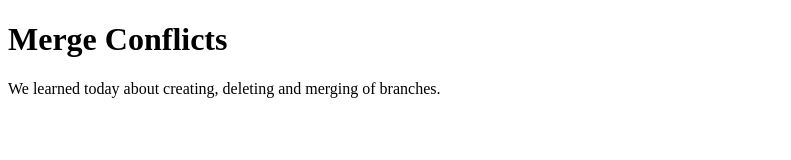
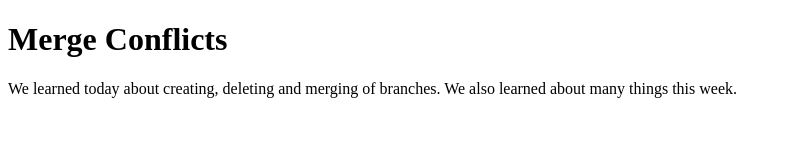
Before and after one commit to Fitssum/merge-conflicts, a plain HTML site: page index.html in a window 1280 px wide. Shown: the whole page, without its empty margins (0-791 px from the left). Drawn offline with Linux system fonts and the light colour scheme.

Commit message:
additional changes made

```diff
--- a/index.html
+++ b/index.html
@@ -6,7 +6,7 @@
   </head>
   <body>
     <h1>Merge Conflicts</h1>
-    <p>We learned today about creating, deleting and merging of branches.</p>
+    <p>We learned today about creating, deleting and merging of branches. We also learned about many things this week.</p>
 
   </body>
 </html>
```
